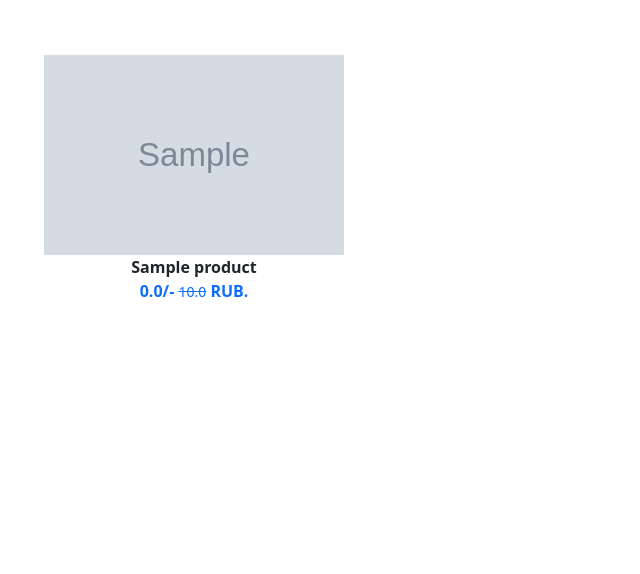
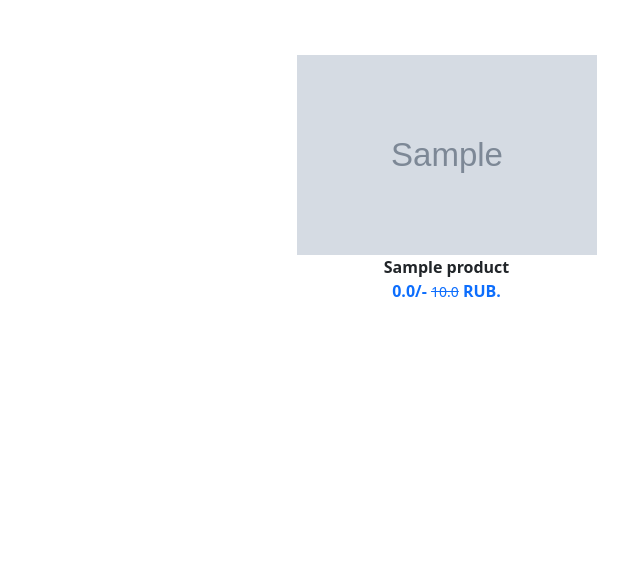
Before and after one commit to olegrozhok/shop, a Django app: page /wishlist/ in a window 1280 px wide. Shown: the part 86-660 px from the top of the page, without its empty margins (51-691 px from the left). Run offline with Django 4.2, Linux system fonts and the light colour scheme; a user stored in the database is signed in; tables that the repository leaves empty hold one stand-in row (values such as "Sample post"); grey boxes marked "Sample" are stand-in pictures; some libraries are stand-ins or nearby versions; some web fonts are replaced.

Commit message:
row-flex wishlist.html

```diff
--- a/app/templates/app/wishlist.html
+++ b/app/templates/app/wishlist.html
@@ -6,9 +6,9 @@
         <div class="container my-5">
             <div class="row">
             <div class="col-sm-9">
-                <div class="row flex">
+                <div class="row flex justify-content-between">
                     {% for prod in product %}
-                    <div class="col-sm-4 text-center mb-4 hover-shadow">
+                    <div class="col text-center mb-4">
                         <a href="{% url 'product-detail' prod.product.id %}" class="btn">
                         <div>
                             <img src="{{ prod.product.product_image.url }}" width="300px" height="200px" />
```
